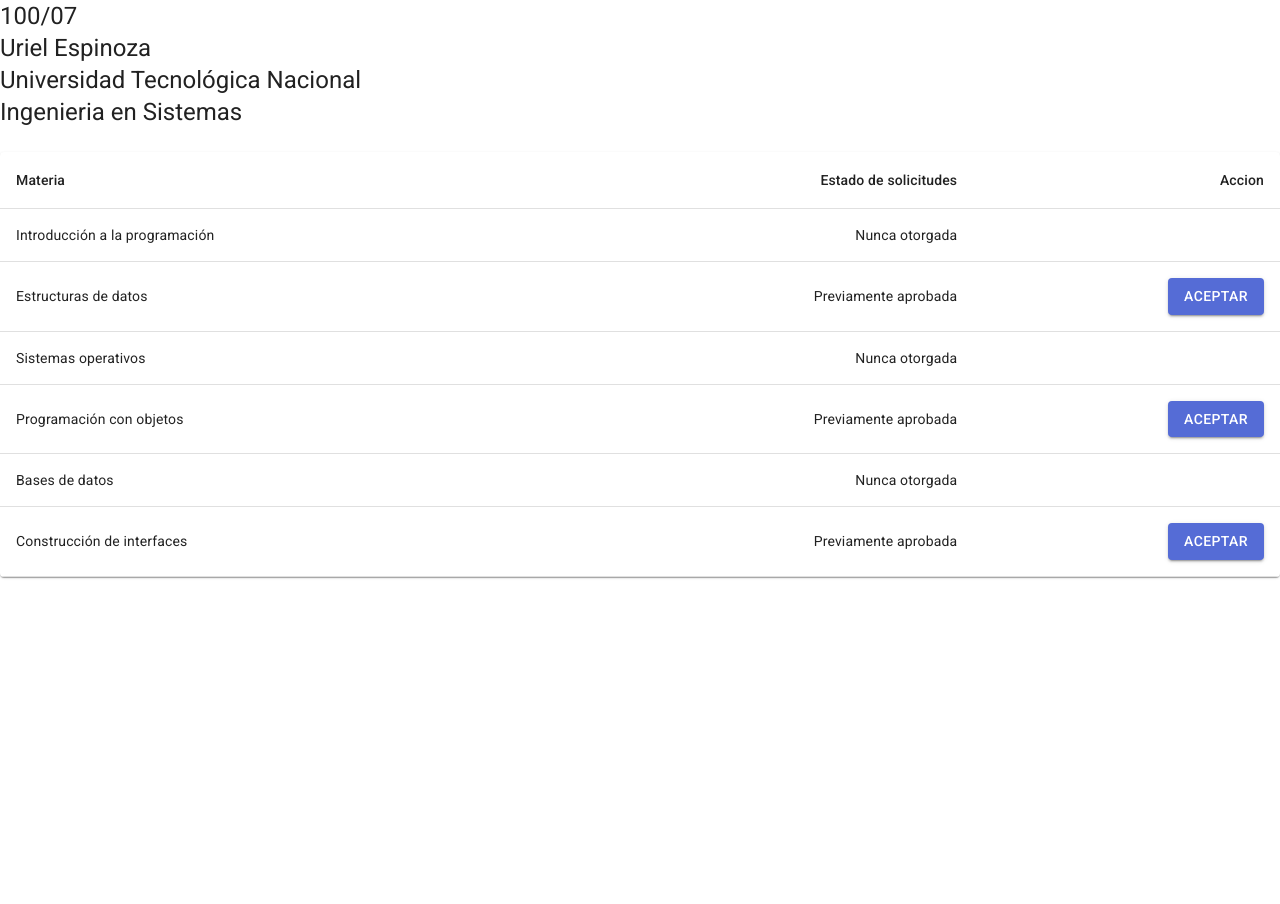
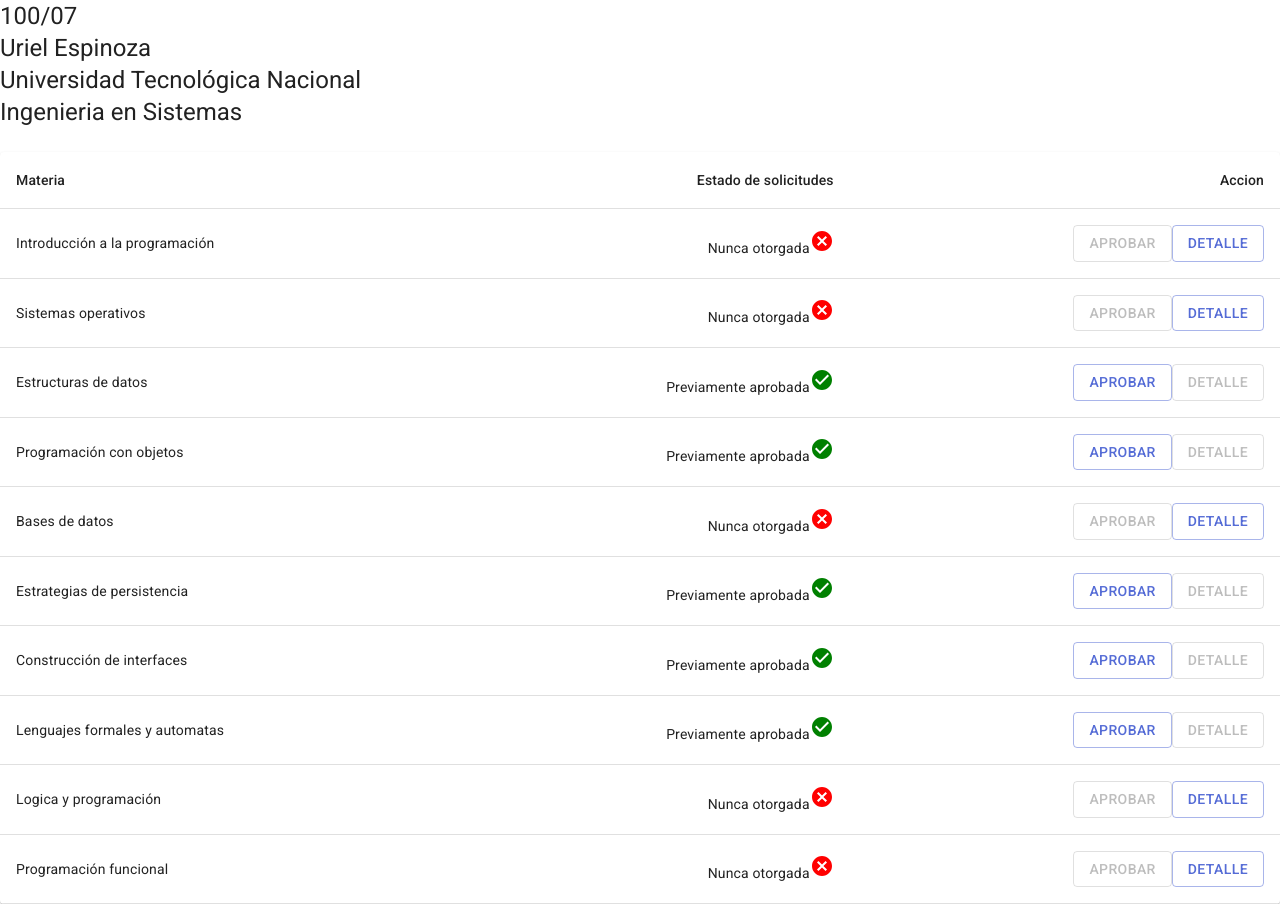
Before and after one commit to unquivalencias/unquivalencias-web-client, a Next.js app: page /requests/1 in a window 1280 px wide. Before the commit the page ends 800 px from the top, so only its background shows below. Built offline with nearby package versions, Linux system fonts and the light colour scheme.

Commit message:
Add buttons to approve and see details of a subject in the subject list

```diff
--- a/components/MateriasList.jsx
+++ b/components/MateriasList.jsx
@@ -19,16 +19,16 @@ const useStyles = makeStyles(theme => ({
   },
 }));
 
-export default function CheckboxesGroup() {
+export default function CheckboxesGroup({disable}) {
     const [open, setOpen] = React.useState(false);
 
   const handleClickOpen = useCallback(() => {
     setOpen(true);
-  });
+  },[setOpen]);
 
   const handleClose = useCallback(() => {
     setOpen(false);
-  });
+  },[setOpen]);
 
   const classes = useStyles();
 
@@ -36,15 +36,15 @@ export default function CheckboxesGroup() {
 
   return (
       <>
-    <Button variant="outlined" color="primary" onClick={handleClickOpen}>
-    Open form dialog
+    <Button variant="outlined" color="primary" onClick={handleClickOpen} disabled={disable}>
+    APROBAR
   </Button>
     <Dialog open={open} onClose={handleClose} aria-labelledby="form-dialog-title">
     <DialogTitle id="form-dialog-title">Lenguajes Formales y Automatas</DialogTitle>
     <DialogContent>
     <div className={classes.root}>
       <FormControl component="fieldset" className={classes.formControl}>
-        <FormLabel component="legend">Assign equivalent assignaments</FormLabel>
+        <FormLabel component="legend">Asigna las materias equivalentes</FormLabel>
         <FormGroup>
 
         {assignaments.map(materia => {
@@ -64,7 +64,7 @@ export default function CheckboxesGroup() {
                 type="submit"
                 onClick={handleClose}>
 
-              Save
+              Otorgar equivalencia
               </Button>
       </FormControl>
 
--- a/components/RequestDetail/SubjectList.jsx
+++ b/components/RequestDetail/SubjectList.jsx
@@ -1,4 +1,4 @@
-import React from 'react';
+import React, { useState } from 'react';
 import { makeStyles } from '@material-ui/core/styles';
 import Table from '@material-ui/core/Table';
 import TableBody from '@material-ui/core/TableBody';
@@ -6,8 +6,10 @@ import TableCell from '@material-ui/core/TableCell';
 import TableHead from '@material-ui/core/TableHead';
 import TableRow from '@material-ui/core/TableRow';
 import Paper from '@material-ui/core/Paper';
-import Link from 'next/link'
 import Button from '@material-ui/core/Button';
+import ApproveEquivalenceButton from '../MateriasList'
+import CheckCircleIcon from '@material-ui/icons/CheckCircle';
+import CrossMarkIcon from '@material-ui/icons/Cancel'
 
 const useStyles = makeStyles(theme => ({
     root: {
@@ -18,19 +20,30 @@ const useStyles = makeStyles(theme => ({
     table: {
         minWidth: 650,
     },
+    checkmark: {
+        color: 'green'
+    },
+    failmark: {
+        color: 'red'
+    }
+
 }));
 
 function createData(subject, status) {
-    return { subject, status};
+    return { subject, status };
 }
 
 const rows = [
-    createData('Introducción a la programación','Nunca otorgada'),
-    createData('Estructuras de datos','Previamente aprobada'),
-    createData('Sistemas operativos','Nunca otorgada'),
-    createData('Programación con objetos','Previamente aprobada'),
-    createData('Bases de datos','Nunca otorgada'),
-    createData('Construcción de interfaces','Previamente aprobada'),
+    createData('Introducción a la programación', 'Nunca otorgada'),
+    createData('Sistemas operativos', 'Nunca otorgada'),
+    createData('Estructuras de datos', 'Previamente aprobada'),
+    createData('Programación con objetos', 'Previamente aprobada'),
+    createData('Bases de datos', 'Nunca otorgada'),
+    createData('Estrategias de persistencia', 'Previamente aprobada'),
+    createData('Construcción de interfaces', 'Previamente aprobada'),
+    createData('Lenguajes formales y automatas', 'Previamente aprobada'),
+    createData('Logica y programación', 'Nunca otorgada'),
+    createData('Programación funcional', 'Nunca otorgada'),
 ];
 
 export default function SimpleTable() {
@@ -48,15 +61,20 @@ export default function SimpleTable() {
                 </TableHead>
                 <TableBody>
                     {rows.map(row => (
-                        <Link href="/requests/1">
-                            <TableRow key={row.subject}>
-                                <TableCell>
-                                    {row.subject}
-                                </TableCell>
-                                <TableCell align="right">{row.status}</TableCell>
-                                <TableCell align="right">{row.status=="Previamente aprobada" ? <Button color="primary" variant="contained">Aceptar</Button>: null}</TableCell>
-                            </TableRow>
-                        </Link>
+                        <TableRow key={row.subject}>
+                            <TableCell>
+                                {row.subject}
+                            </TableCell>
+                            <TableCell align="right">{row.status}{row.status == "Previamente aprobada" ?
+                                <CheckCircleIcon className={classes.checkmark} /> :
+                                <CrossMarkIcon className={classes.failmark} />}</TableCell>
+                            <TableCell align="right">
+                                <ApproveEquivalenceButton disable={row.status == "Nunca otorgada"} />
+                                <Button color="primary" variant="outlined" disabled={row.status == "Previamente aprobada"}>
+                                    DETALLE
+                                    </Button>
+                            </TableCell>
+                        </TableRow>
                     ))}
                 </TableBody>
             </Table>
```
